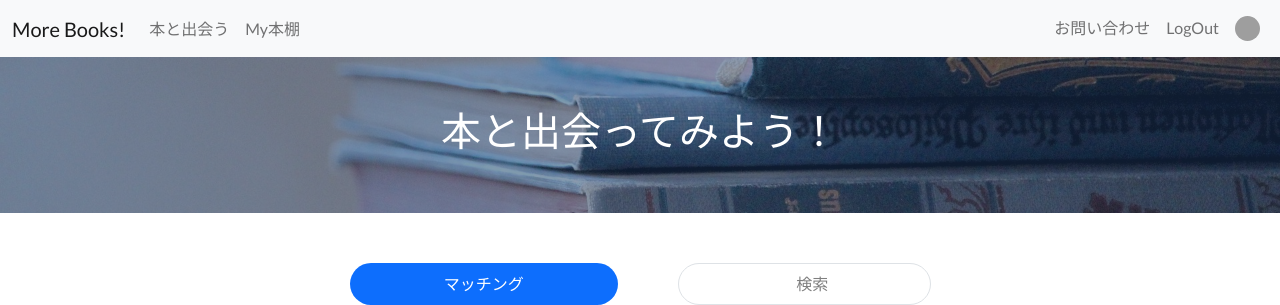
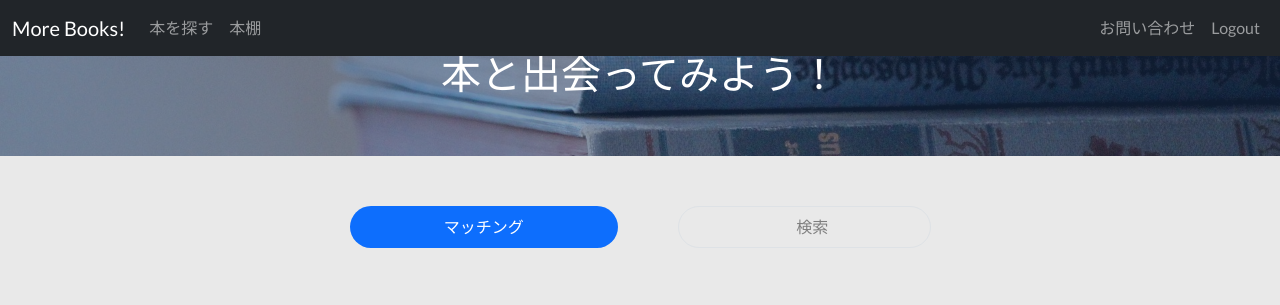
Before and after one commit to ka113private/more_books, a Django app: page /exploration in a window 1280 px wide. Shown: the top 305 px of the page. Run offline with Django 3.2, Linux system fonts and the light colour scheme; the visitor is signed in with stand-in values (Sample User, id 1); data comes from the database, SQL or seed files in the repository; data that the repository does not hold is empty; parts of the project's set-up code (start-up, migrations or seed data) failed here and were passed over; some libraries are stand-ins or nearby versions; grey boxes are pictures that could not be loaded.

Commit message:
[update]basehtml

```diff
--- a/books/templates/base.html
+++ b/books/templates/base.html
@@ -30,41 +30,38 @@
         <div id = "wrapper">
             <!-- Navigation -->
             <header class="header">
-                <nav class="navbar navbar-expand-lg navbar-light bg-light">
+                <nav class="navbar navbar-expand-lg navbar-dark bg-dark">
                     <div class="container-fluid">
                         <a class="navbar-brand" href="{% url 'books:index' %}">More Books!</a>
+                            <button class="navbar-toggler" type="button" data-bs-toggle="collapse" data-bs-target="#navbarSupportedContent" aria-controls="navbarSupportedContent" aria-expanded="false" aria-label="Toggle navigation">
+                                <span class="navbar-toggler-icon"></span>
+                            </button>
+                        <div class="collapse navbar-collapse">
+                        {% if user.is_authenticated %}
                             <ul class="navbar-nav me-auto" >
                                 <li class="nav-item">
-                                <a class="nav-link {% block active_exploration %}{% endblock %}" href="{% url 'books:exploration' %}">本と出会う</a>
+                                    <a class="nav-link {% block active_exploration %}{% endblock %}" href="{% url 'books:exploration' %}">本を探す</a>
                                 </li>
                                 <li class="nav-item">
-                                <a class="nav-link {% block active_mybooks %}{% endblock %}" href="{% url 'books:mybooks' %}">My本棚</a>
+                                    <a class="nav-link {% block active_mybooks %}{% endblock %}" href="{% url 'books:mybooks' %}">本棚</a>
                                 </li>
                             </ul>
                             <ul class="navbar-nav ms-auto">
                                 <li class="nav-item">
                                     <a class="nav-link {% block active_inquiry %}{% endblock %}" href="{% url 'books:inquiry' %}">お問い合わせ</a>
                                 </li>
-                            {% if user.is_authenticated %}
                                 <li class="nav-item">
-                                <a class="nav-link" href="{% url 'account_logout' %}">LogOut</a>
+                                    <a class="nav-link {% block active_logout %}{% endblock %}" href="{% url 'account_logout' %}">Logout</a>
                                 </li>
+                            </ul>
+                        {% else %}
+                            <ul class="navbar-nav ms-auto">
                                 <li class="nav-item">
-                                <a class="nav-link" href="{% url 'books:mypage' user.pk%}">
-                                    <div style="width: 25px; height: 25px; overflow: hidden; border-radius: 50%;">
-                                        <img src="../../media/{{ user.profile_image }}" style="width: 100%; height: 100%; object-fit: cover;">
+                                    <a class="nav-link {% block active_login %}{% endblock %}" href="{% url 'account_login' %}">Login</a>
+                                </li>
+                            </ul>
+                        {% endif %}
                         </div>
-                                </a>
-                            </li>
-                            {% else %}
-                            <li class="nav-item">
-                                <a class="nav-link {% block active_signup %}{% endblock %}" href="{% url 'account_signup' %}">SignUp</a>
-                            </li>
-                            <li class="nav-item">
-                                <a class="nav-link {% block active_login %}{% endblock %}" href="{% url 'account_login' %}">LogIn</a>
-                            </li>
-                            {% endif %}
-                        </ul>
                     </div>
                 </nav>
             {% block header %}{% endblock %}
@@ -88,11 +85,11 @@
             {% block contents %}{% endblock %}
 
             <!-- Footer -->
-            <footer class="footer bg-light">
+            <footer class="footer bg-dark">
                 <div class="container">
                     <div class="row">
-                        <div class="col-lg-6 h-50 text-center text-lg-start my-auto">
-                             <p class="text-muted small mb-4 mb-lg-0">Copyright &copy; More Books! 2022. All Rights Reserved.</p>
+                        <div class="col-md-6 mx-auto text-lg-start my-auto">
+                             <p class="text-muted text-center small mb-4 mb-lg-0">Copyright &copy; More Books! 2022. All Rights Reserved.</p>
                         </div>
                     </div>
                 </div>
--- a/static/css/mystyle.css
+++ b/static/css/mystyle.css
@@ -1,22 +1,21 @@
 
 :root{
     --primary: #0d6efd;
-    --body: #888;
     --gray: #dee2e6;
     --dark: #21252f;
     --dark-gray: #7f7f7f;
+    --white-gray: #f7f6f5;
     --box-shadow: 0 8px 22px rgba(0, 0, 0, 0.2);
+    --body: #e9e9e9;
 }
 
 body, #wrapper {
+    background-color: var(--body);
     display: flex;
     flex-direction: column;
     min-height: 100vh;
 }
 
-footer{
-    margin-top: auto;
-}
 
 .my-div-style{
     margin-top: 6rem;
@@ -25,6 +24,13 @@ footer{
 /*
 navigation bar
 */
+
+.navbar {
+    position: fixed;
+    z-index: 10;
+    width: 100%;
+}
+®
 .navbar-form{
     display: flex;
     align-items: center;
@@ -164,9 +170,15 @@ service section
     border: 1px solid transparent;
 }
 
-
+/*
 footer
 */
+
+footer {
+    margin-top: auto;
+}
+
 footer.footer{
-    padding: 30px 0;
+    padding-top : 20px;
+    padding-bottom : 20px;
 }
```
Lines whose indentation alone changed are shown as unchanged.
